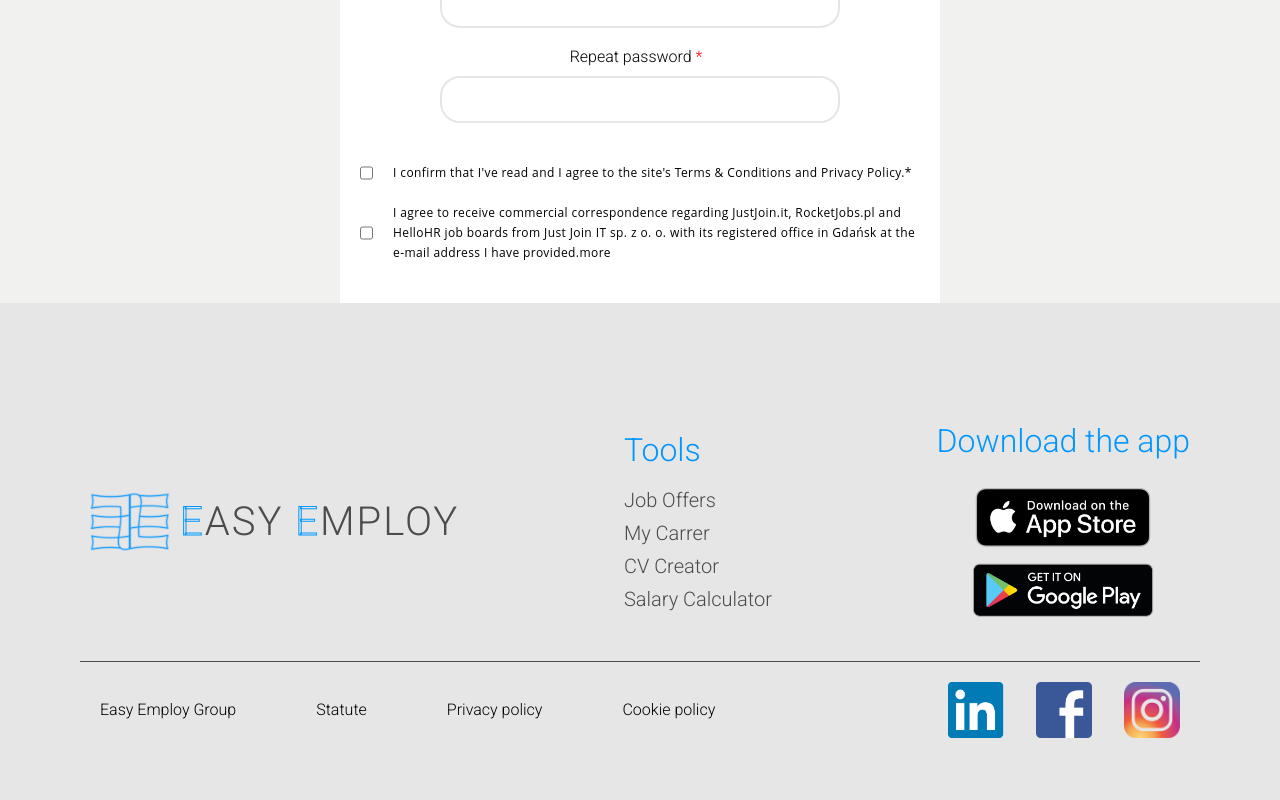
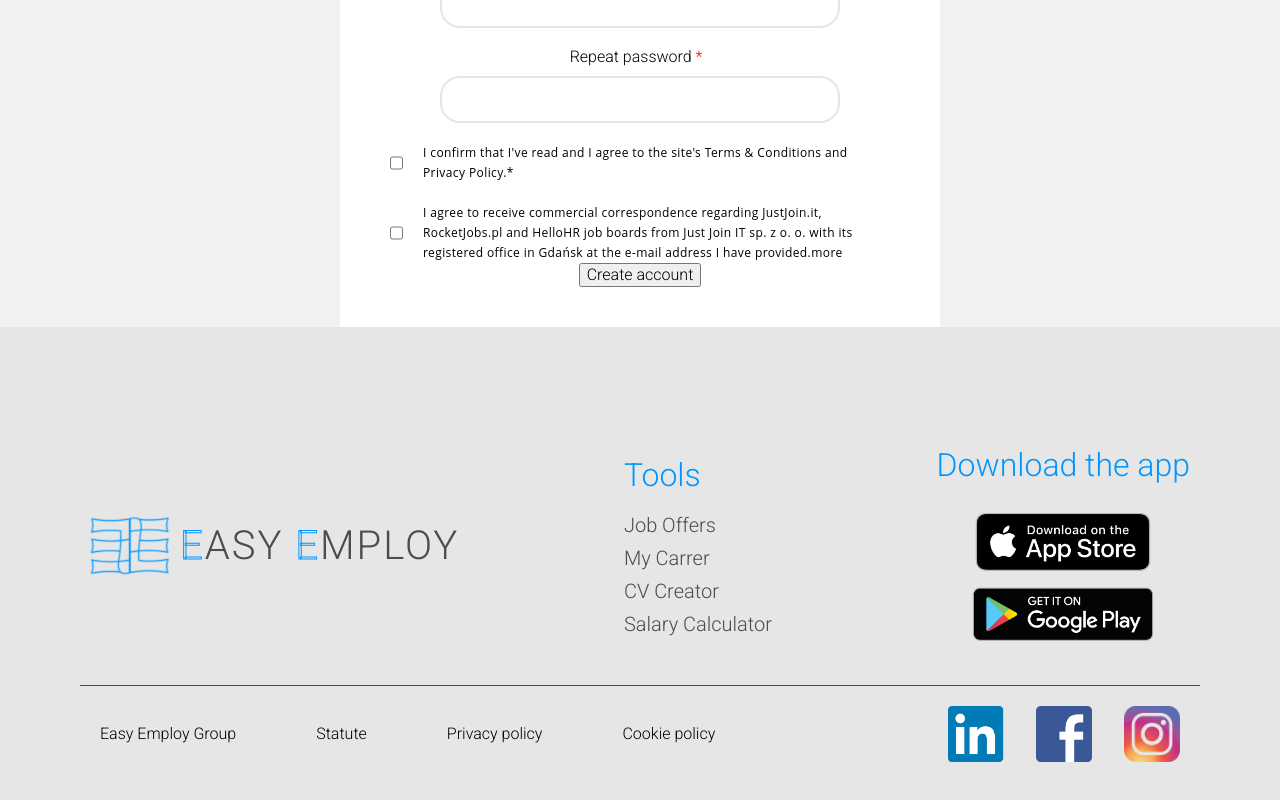
Before and after one commit to mizdebski77/Easy-Employ, a React (Create React App) app: page /Register in a window 1280 px wide. Shown: the part 739-1539 px from the top of the page. Built offline with nearby package versions, Linux system fonts and the light colour scheme.

Commit message:
Button to form added

```diff
--- a/src/features/Register/register.tsx
+++ b/src/features/Register/register.tsx
@@ -1,5 +1,5 @@
 import React from 'react';
-import { CheckBox, Form, Icon, IconContainer, IconSpan, IconsWrapper, InfoWrapper, InformationSpan, InfosWrapper, Input, Label, RegisterTitle, SignUpPanel, Span, SpanColor, Wrapper } from './styledRegister';
+import { CheckBox, CreateAccountButton, Form, Icon, IconContainer, IconSpan, IconsWrapper, InfoWrapper, InformationSpan, InfosWrapper, Input, Label, RegisterTitle, SignUpPanel, Span, SpanColor, Wrapper } from './styledRegister';
 import fb from '../../common/Images/SocialMedia/fb.png';
 import link from '../../common/Images/SocialMedia/link.png';
 import google from '../../common/Images/SocialMedia/google.png';
@@ -33,7 +33,7 @@ export const Register = () => {
                     <Input />
                     <Label>Repeat password <SpanColor>*</SpanColor></Label>
                     <Input />
-                </Form>
+
 
                     <InfosWrapper>
                         <InfoWrapper>
@@ -46,6 +46,9 @@ export const Register = () => {
                             <InformationSpan>I agree to receive commercial correspondence regarding JustJoin.it, RocketJobs.pl and HelloHR job boards from Just Join IT sp. z o. o. with its registered office in Gdańsk at the e-mail address I have provided.more</InformationSpan>
                         </InfoWrapper>
                     </InfosWrapper>
+
+                    <CreateAccountButton> Create account</CreateAccountButton>
+                </Form>
             </SignUpPanel>
         </Wrapper>
     );
```
Lines whose indentation alone changed are shown as unchanged.
